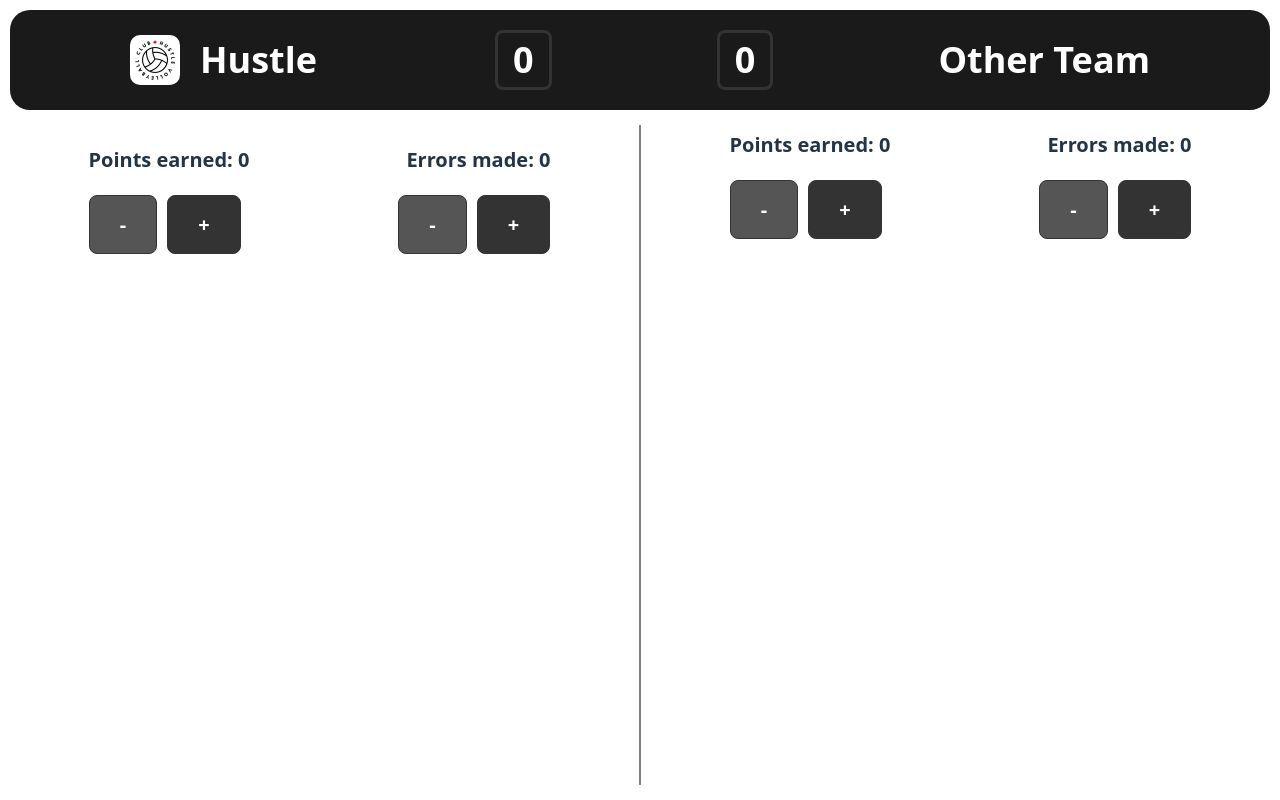
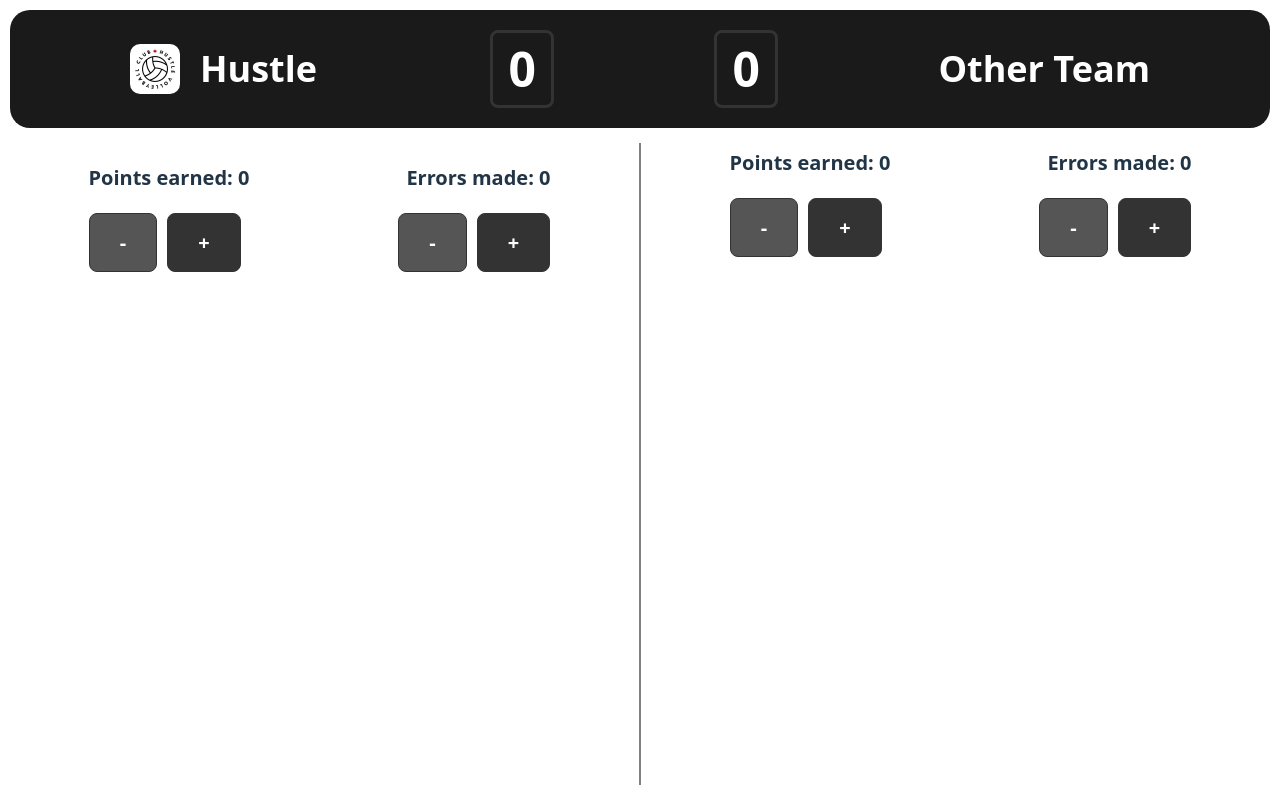
Before and after one commit to jrosario0225/volleyball-tracker, a React (Vite) app: page / in a window 1280 px wide. Built offline with nearby package versions, Linux system fonts and the light colour scheme.

Commit message:
added TeamSeciton

```diff
--- a/src/components/Scoreboard.css
+++ b/src/components/Scoreboard.css
@@ -42,6 +42,7 @@
     border: 3px solid #333;
     border-radius: 8px;
     color: white;
+    font-size: 48px;
     font-weight: bold;
 }
 
--- /dev/null
+++ b/src/components/TeamSection.jsx
@@ -0,0 +1 @@
+import React from 'react';
```
Also changed, not shown: src/components/TeamSection.css (added).
